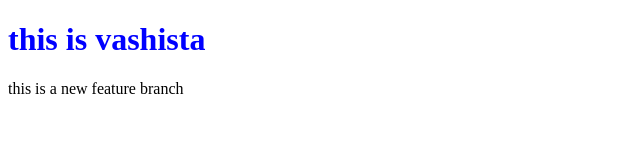
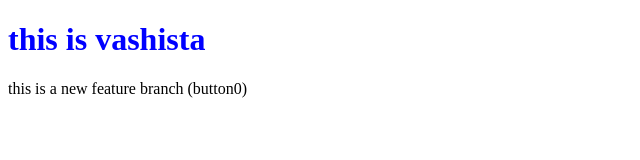
Before and after one commit to 218R1A6752/localrepo, a plain HTML site: page index.html in a window 1280 px wide. Shown: the full height of the page, 0-640 px from the left. Drawn offline with Linux system fonts and the light colour scheme.

```diff
--- a/index.html
+++ b/index.html
@@ -8,6 +8,6 @@
 </head>
 <body>
     <H1>this is vashista</H1>
-    <p>this is a new feature branch</p>
+    <p>this is a new feature branch (button0)</p>
 </body>
 </html>
```
